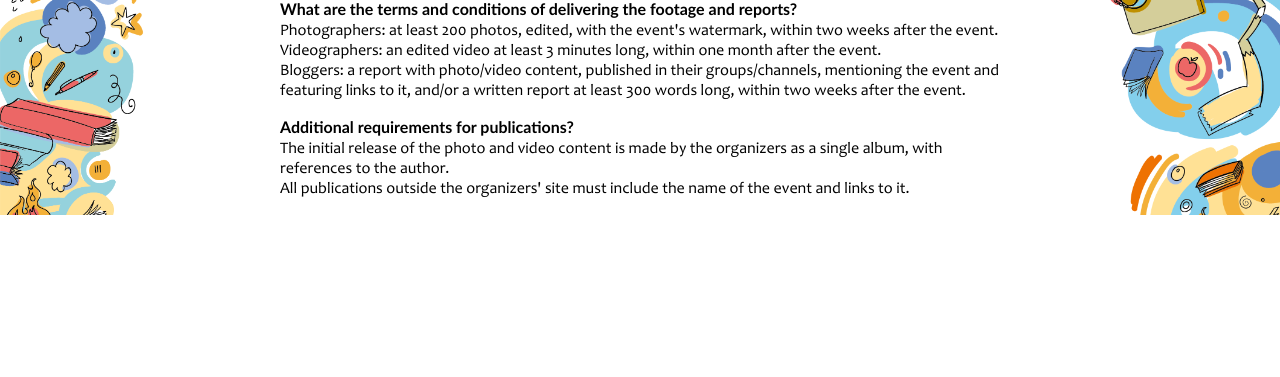
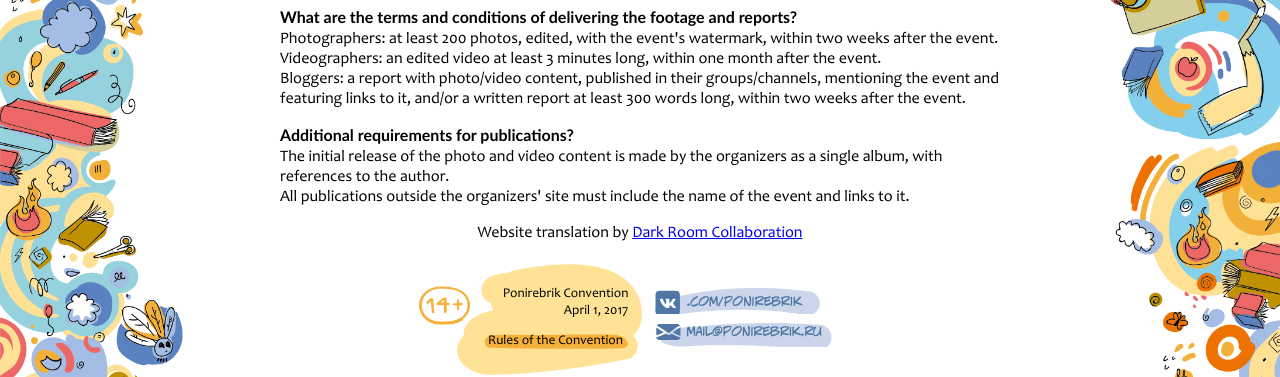
Before and after one commit to NeatSketch/ponirebrik17, a PHP site: page /faq.php in a window 1280 px wide. Shown: the part 5017-5394 px from the top of the page. Before the commit the page ends 5232 px from the top, so only its background shows below. Run offline with PHP 8.4, Linux system fonts and the light colour scheme.

Commit message:
Added the footer, fixed a few things

```diff
--- a/base_template.php
+++ b/base_template.php
@@ -26,7 +26,10 @@
 			'footer-date' => '1 апреля 2017',
 			'footer-rules' => 'Ознакомьтесь с правилами',
 			'volunteers' => 'Волонтёры',
-			'volunteers-reg' => 'Регистрация волонтеров'
+			'volunteers-reg' => 'Регистрация волонтеров',
+			'timer-str1' => 'До фестиваля',
+			'timer-str2' => 'осталось',
+			'timer-str3' => 'ровно'
 		),
 		'en' => array(
 			'ponirebrik' => 'Ponirebrik',
@@ -52,7 +55,10 @@
 			'press-reg' => 'Media registration',
 			'footer-title' => 'Ponirebrik Convention',
 			'footer-date' => 'April 1, 2017',
-			'footer-rules' => 'Rules of the Convention'
+			'footer-rules' => 'Rules of the Convention',
+			'timer-str1' => 'The con',
+			'timer-str2' => 'will start',
+			'timer-str3' => 'in'
 		),
 		'cs' => array(
 			'ponirebrik' => 'Ponirebrik',
@@ -78,7 +84,10 @@
 			'press-reg' => 'Registrace zátupců médií',
 			'footer-title' => 'Festival Ponirebrik',
 			'footer-date' => '1.dubna 2017',
-			'footer-rules' => 'Podívejte se na pravidla'
+			'footer-rules' => 'Podívejte se na pravidla',
+			'timer-str1' => 'Do',
+			'timer-str2' => 'festivalu:',
+			'timer-str3' => ''
 		)
 	);
 
@@ -257,30 +266,11 @@
 					</div>
 				</div>
 			</div>
-
-			<!--<div>
-				<div>
-					<?php
-						if (isset($force_lang_code)) {
-							$redir_document_name = 'index';
-						} else {
-							$redir_document_name = $document_name;
-						}
-					?>
-					<a href="select-language.php?redir=<?php echo $redir_document_name; ?>"><img class="lang-select-flag" src="./img/flag-<?php echo $lang_code; ?>.png" /> <?php echo strtoupper($lang_code); ?> <span id="lang-select-arrow">▼</span></a>
-					<div class="dropdown">
-						<a href="select-language.php?lang=ru&redir=<?php echo $redir_document_name; ?>"><img class="lang-select-flag" src="./img/flag-ru.png" /> RU</a>
-						<a href="select-language.php?lang=en&redir=<?php echo $redir_document_name; ?>"><img class="lang-select-flag" src="./img/flag-en.png" /> EN</a>
-						<a href="select-language.php?lang=cs&redir=<?php echo $redir_document_name; ?>"><img class="lang-select-flag" src="./img/flag-cs.png" /> CS</a>
-					</div>
-				</div>
-			</div>-->
-
+			<div id="main-content">
 				<h1 class="section-title<?php if ($lang_code == 'cs') echo ' altfont'; ?>"><?php echo $title; ?></h1>
 				<?php
 					echo $content;
 				?>
-			<!--<div id="footer" class="parallax">
 <?php
 	if ($lang_code == 'en') {
 ?>
@@ -290,34 +280,33 @@
 <?php
 	}
 ?>
+				<div id="footer">
 					<div>
-					<div>
-						<span id="age-rating">14+</span>
+						<img id="age-rating" src="./img/footer/age_14.png" alt="14+" />
 					</div>
-					<div>
-						<p><?php echo $localized_strings[$lang_code]['footer-title']; ?><br/><?php echo $localized_strings[$lang_code]['footer-date']; ?><br/><a href="rules.php"><?php echo $localized_strings[$lang_code]['footer-rules']; ?></a></p>
+					<div id="footer-main">
+						<p>
+							<?php echo $localized_strings[$lang_code]['footer-title']; ?>
+							<br/>
+							<?php echo $localized_strings[$lang_code]['footer-date']; ?>
+							<br/>
+							<a id="rules-link" href="rules.php"><?php echo $localized_strings[$lang_code]['footer-rules']; ?></a>
+						</p>
 					</div>
 					<div id="contacts">
-						<a href="https://vk.com/ponirebrik">
-							<img src="./img/vk_icon.png" alt="Группа ВКонтакте" />
-							<span>/ponirebrik</span>
-						</a>
-						<br />
-						<a href="mailto:mail@ponirebrik.ru">
-							<img src="./img/email_icon.png" alt="Электронная почта" />
-							<span>mail@ponirebrik.ru</span>
-						</a>
+						<a id="vk-link" href="https://vk.com/ponirebrik">.com/ponirebrik</a>
+						<a id="mail-link" href="mailto:mail@ponirebrik.ru">mail@ponirebrik.ru</a>
 					</div>
 				</div>
-			</div>-->
+			</div>
 		</div>
 		<div id="timer">
 			<div>
-				<span>До фестиваля</span>
+				<span><?php echo $localized_strings[$lang_code]['timer-str1']; ?></span>
 				<br />
-				<span>осталось</span>
+				<span><?php echo $localized_strings[$lang_code]['timer-str2']; ?></span>
 				<br />
-				<span>ровно</span>
+				<span><?php echo $localized_strings[$lang_code]['timer-str3']; ?></span>
 				<br />
 				<span id="timer-value-1">XX дней</span>
 				<br />
@@ -352,6 +341,9 @@
 			var timerVal2 = document.getElementById("timer-value-2");
 			var updateTimer = function () {
 				var remainingTime = targetTime - Date.now();
+				if (remainingTime <= 0) {
+					document.getElementById("timer").className = "";
+				} else {
 					var time = new Date(remainingTime);
 					var days = Math.ceil(remainingTime / (1000 * 60 * 60 * 24));
 					timerVal1.innerText =
@@ -363,6 +355,7 @@
 						+ ':' +
 						("0" + time.getUTCSeconds()).substr(-2);
 				}
+			}
 			updateTimer();
 			setInterval(updateTimer, 1000);
 		</script>
--- a/css/stylesheet2.css
+++ b/css/stylesheet2.css
@@ -89,6 +89,10 @@
 #logo {
     max-width: 510pt;
     margin-top: 10pt;
+}
+.section-title {
+    margin-top: 30pt;
+    font-size: 20pt;
 }
 #timer {
     display: none;
@@ -301,3 +305,65 @@
 	box-shadow: 0 0 5pt 0 rgba(0,0,0,0.4);
     vertical-align: middle;
 }
+#footer {
+    margin-top: 14pt;
+}
+#footer > div {
+    display: inline-block;
+    vertical-align: top;
+}
+#age-rating {
+    width: 40pt;
+    margin-top: 18pt;
+    margin-left: -14pt;
+    margin-right: -14pt;
+}
+#footer-main {
+    background-image: url('../img/footer/yellow-spot.svg');
+    background-repeat: no-repeat;
+    background-size: 100% auto;
+    padding-top: 8pt;
+    padding-left: 20pt;
+    padding-right: 10pt;
+    font-size: 10pt;
+    text-align: right;
+}
+#rules-link {
+    display: inline-block;
+    padding-top: 10pt;
+    padding-bottom: 10pt;
+    padding-left: 4pt;
+    padding-right: 4pt;
+    background-image: url('../img/footer/rules-bg.svg');
+    background-repeat: no-repeat;
+    background-size: 100% 100%;
+    color: #000;
+    text-decoration: none;
+}
+#contacts {
+    margin-top: 14pt;
+}
+#contacts a {
+    display: block;
+    color: #4E76A3;
+    text-decoration: none;
+    font-family: jeff;
+    font-size: 9pt;
+    background-repeat: no-repeat;
+    background-size: 100%;
+    margin: 6pt;
+}
+#vk-link {
+    background-image: url('../img/footer/vk-bg.svg');
+    padding-left: 21pt;
+    padding-right: 21pt;
+    padding-top: 5pt;
+    padding-bottom: 4pt;
+}
+#mail-link {
+    background-image: url('../img/footer/mail-bg.svg');
+    padding-left: 25pt;
+    padding-right: 10pt;
+    padding-top: 2pt;
+    padding-bottom: 6pt;
+}
```
Also changed, not shown: img/footer/age_14.png (added), img/footer/mail-bg.svg (added), img/footer/rules-bg.svg (added), img/footer/vk-bg.svg (added), img/footer/yellow-spot.svg (added). Lines whose indentation alone changed are shown as unchanged.
